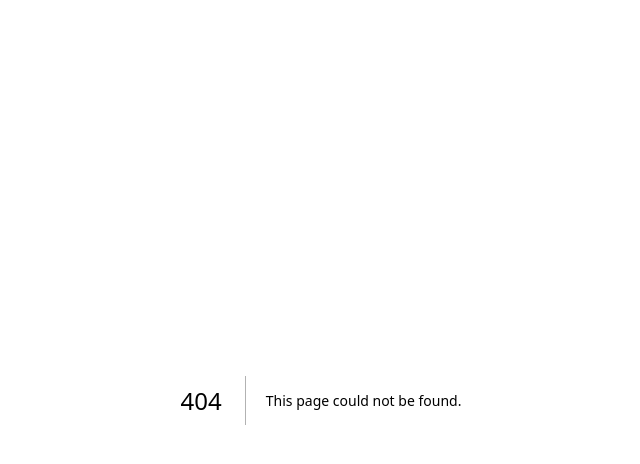
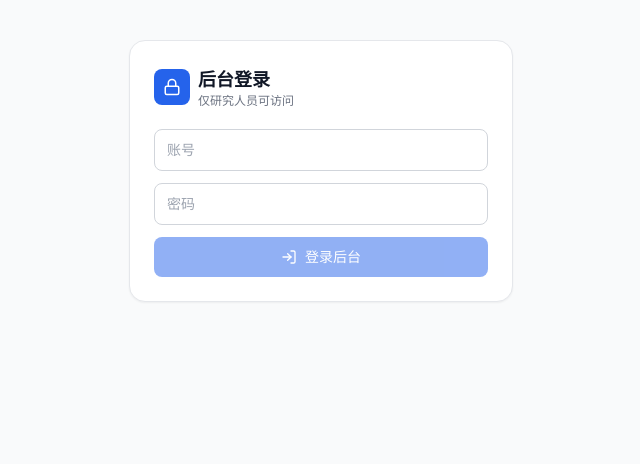
Before and after one commit to yh0125/RCT, a Next.js app in the folder web/: page /admin-login in a window 1280 px wide. Before the commit this address had no page. Shown: the top 464 px of the page, without its empty margins (319-959 px from the left). Built offline with nearby package versions, Linux system fonts and the light colour scheme.

Commit message:
replace basic auth with admin login page session

```diff
--- /dev/null
+++ b/web/src/app/admin-login/page.tsx
@@ -0,0 +1,83 @@
+"use client";
+
+import { useState } from "react";
+import { useRouter } from "next/navigation";
+import { Lock, LogIn, Loader2 } from "lucide-react";
+
+export default function AdminLoginPage() {
+  const router = useRouter();
+  const [username, setUsername] = useState("");
+  const [password, setPassword] = useState("");
+  const [loading, setLoading] = useState(false);
+  const [error, setError] = useState("");
+
+  const handleLogin = async () => {
+    if (!username.trim() || !password) return;
+    setLoading(true);
+    setError("");
+    try {
+      const res = await fetch("/api/admin/login", {
+        method: "POST",
+        headers: { "Content-Type": "application/json" },
+        body: JSON.stringify({ username: username.trim(), password }),
+      });
+      const data = await res.json();
+      if (!res.ok) {
+        setError(data.error || "登录失败");
+        return;
+      }
+      router.replace("/admin");
+      router.refresh();
+    } catch {
+      setError("网络错误，请重试");
+    } finally {
+      setLoading(false);
+    }
+  };
+
+  return (
+    <div className="min-h-screen bg-gray-50 px-4 py-10">
+      <div className="mx-auto w-full max-w-sm rounded-2xl border border-gray-200 bg-white p-6 shadow-sm">
+        <div className="mb-5 flex items-center gap-2">
+          <div className="flex h-9 w-9 items-center justify-center rounded-lg bg-blue-600 text-white">
+            <Lock size={18} />
+          </div>
+          <div>
+            <h1 className="text-lg font-semibold text-gray-900">后台登录</h1>
+            <p className="text-xs text-gray-500">仅研究人员可访问</p>
+          </div>
+        </div>
+
+        <div className="space-y-3">
+          <input
+            className="input-field"
+            placeholder="账号"
+            value={username}
+            onChange={(e) => setUsername(e.target.value)}
+            autoComplete="username"
+          />
+          <input
+            className="input-field"
+            placeholder="密码"
+            type="password"
+            value={password}
+            onChange={(e) => setPassword(e.target.value)}
+            autoComplete="current-password"
+            onKeyDown={(e) => {
+              if (e.key === "Enter") handleLogin();
+            }}
+          />
+          {error && <p className="text-sm text-red-600">{error}</p>}
+          <button
+            onClick={handleLogin}
+            disabled={loading || !username.trim() || !password}
+            className="btn-primary w-full gap-2"
+          >
+            {loading ? <Loader2 size={16} className="animate-spin" /> : <LogIn size={16} />}
+            登录后台
+          </button>
+        </div>
+      </div>
+    </div>
+  );
+}
--- /dev/null
+++ b/web/src/app/api/admin/login/route.ts
@@ -0,0 +1,34 @@
+import { NextRequest, NextResponse } from "next/server";
+
+const SESSION_COOKIE = "admin_session";
+
+function getExpectedSessionToken() {
+  return (
+    process.env.ADMIN_SESSION_TOKEN ||
+    process.env.ADMIN_PASSWORD ||
+    "ChangeMe123!"
+  );
+}
+
+export async function POST(req: NextRequest) {
+  const body = await req.json();
+  const username = String(body?.username ?? "");
+  const password = String(body?.password ?? "");
+
+  const expectedUser = process.env.ADMIN_USERNAME || "admin";
+  const expectedPassword = process.env.ADMIN_PASSWORD || "ChangeMe123!";
+
+  if (username !== expectedUser || password !== expectedPassword) {
+    return NextResponse.json({ error: "账号或密码错误" }, { status: 401 });
+  }
+
+  const res = NextResponse.json({ ok: true });
+  res.cookies.set(SESSION_COOKIE, getExpectedSessionToken(), {
+    httpOnly: true,
+    sameSite: "lax",
+    secure: process.env.NODE_ENV === "production",
+    path: "/",
+    maxAge: 60 * 60 * 12, // 12h
+  });
+  return res;
+}
--- /dev/null
+++ b/web/src/app/api/admin/logout/route.ts
@@ -0,0 +1,15 @@
+import { NextResponse } from "next/server";
+
+const SESSION_COOKIE = "admin_session";
+
+export async function POST() {
+  const res = NextResponse.json({ ok: true });
+  res.cookies.set(SESSION_COOKIE, "", {
+    httpOnly: true,
+    sameSite: "lax",
+    secure: process.env.NODE_ENV === "production",
+    path: "/",
+    maxAge: 0,
+  });
+  return res;
+}
--- a/web/src/middleware.ts
+++ b/web/src/middleware.ts
@@ -1,17 +1,22 @@
 import { NextRequest, NextResponse } from "next/server";
 
-function unauthorized() {
-  return new NextResponse("Authentication required", {
-    status: 401,
-    headers: {
-      "WWW-Authenticate": 'Basic realm="RCT-AI Admin", charset="UTF-8"',
-    },
-  });
+const SESSION_COOKIE = "admin_session";
+
+function getExpectedSessionToken() {
+  return (
+    process.env.ADMIN_SESSION_TOKEN ||
+    process.env.ADMIN_PASSWORD ||
+    "ChangeMe123!"
+  );
 }
 
 export function middleware(req: NextRequest) {
   const { pathname } = req.nextUrl;
   const isAdminPage = pathname.startsWith("/admin");
+  const isAdminLoginPage = pathname.startsWith("/admin-login");
+  const isAuthApi =
+    pathname.startsWith("/api/admin/login") ||
+    pathname.startsWith("/api/admin/logout");
   const protectedApiPaths = [
     "/api/export",
     "/api/prompts",
@@ -23,30 +28,33 @@ export function middleware(req: NextRequest) {
     pathname.startsWith("/api/patients") &&
     (req.method === "PATCH" || req.method === "DELETE");
 
-  if (!isAdminPage && !isProtectedApi && !isPatientsManageApi) {
+  if (
+    !isAdminPage &&
+    !isProtectedApi &&
+    !isPatientsManageApi &&
+    !isAdminLoginPage &&
+    !isAuthApi
+  ) {
     return NextResponse.next();
   }
 
-  const username = process.env.ADMIN_USERNAME || "admin";
-  const password = process.env.ADMIN_PASSWORD || "ChangeMe123!";
+  const expectedToken = getExpectedSessionToken();
+  const sessionToken = req.cookies.get(SESSION_COOKIE)?.value;
+  const authed = sessionToken && sessionToken === expectedToken;
 
-  const auth = req.headers.get("authorization");
-  if (!auth || !auth.startsWith("Basic ")) return unauthorized();
-
-  const base64 = auth.split(" ")[1] || "";
-  let decoded = "";
-  try {
-    decoded = atob(base64);
-  } catch {
-    return unauthorized();
+  if (isAdminLoginPage || isAuthApi) {
+    if (authed && isAdminLoginPage) {
+      return NextResponse.redirect(new URL("/admin", req.url));
+    }
+    return NextResponse.next();
   }
 
-  const idx = decoded.indexOf(":");
-  if (idx < 0) return unauthorized();
-  const inputUser = decoded.slice(0, idx);
-  const inputPass = decoded.slice(idx + 1);
-
-  if (inputUser !== username || inputPass !== password) return unauthorized();
+  if (!authed) {
+    if (pathname.startsWith("/api/")) {
+      return NextResponse.json({ error: "Unauthorized" }, { status: 401 });
+    }
+    return NextResponse.redirect(new URL("/admin-login", req.url));
+  }
 
   return NextResponse.next();
 }
@@ -59,5 +67,8 @@ export const config = {
     "/api/stats/:path*",
     "/api/interpret/:path*",
     "/api/patients/:path*",
+    "/admin-login/:path*",
+    "/api/admin/login/:path*",
+    "/api/admin/logout/:path*",
   ],
 };
```
Also changed, not shown: 2 other files (tests, documents, lock files or other folders).
